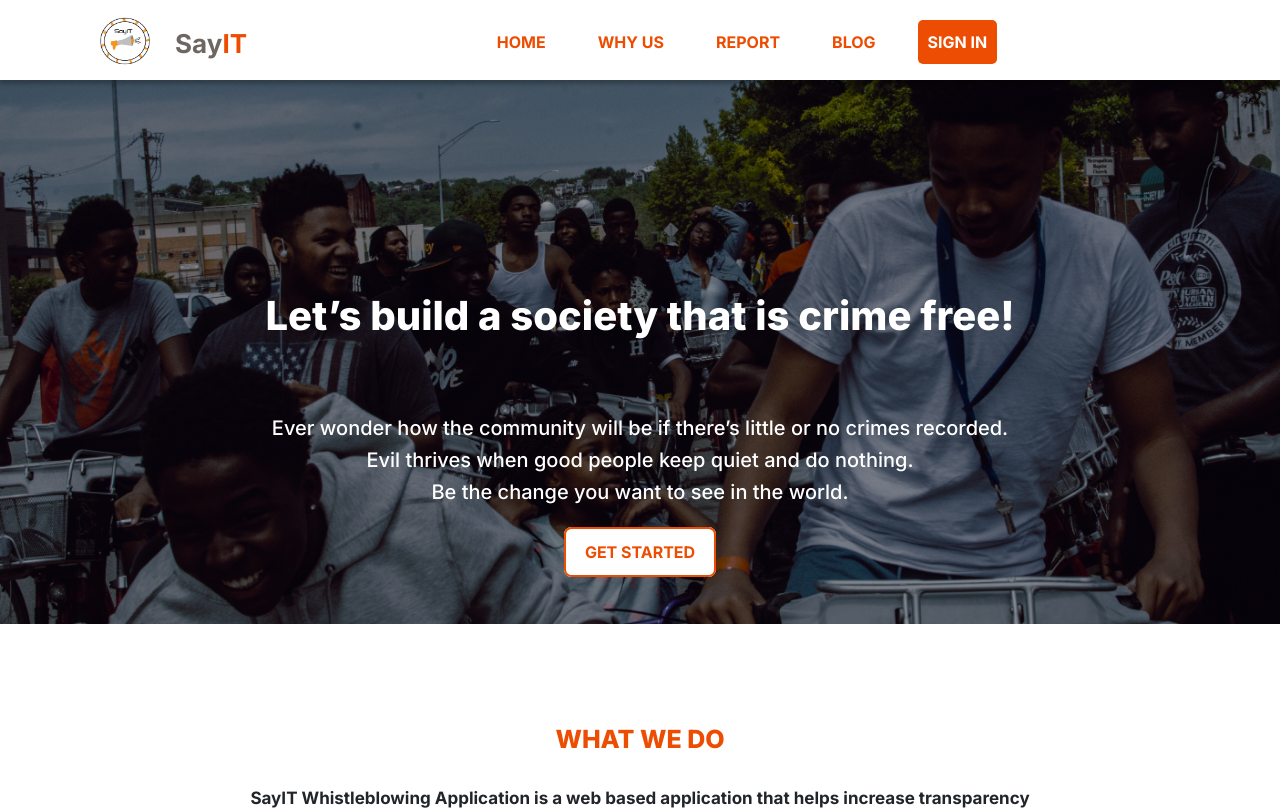
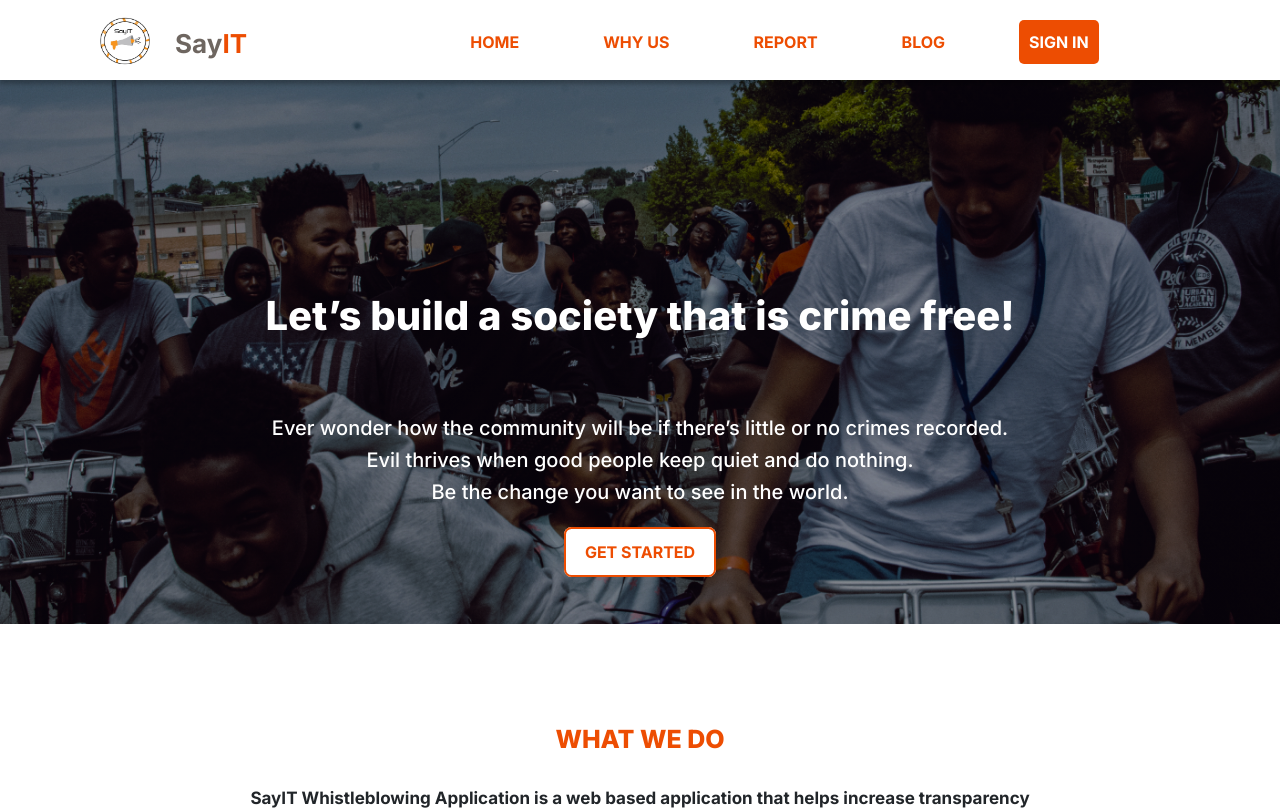
Before and after one commit to godswilludoh/SayIT-React, a React (Create React App) app: page / in a window 1280 px wide. Shown: the top 810 px of the page. Built offline with nearby package versions, Linux system fonts and the light colour scheme.

Commit message:
worked on styling the navbar

```diff
--- a/src/components/nav/Navbar.css
+++ b/src/components/nav/Navbar.css
@@ -35,9 +35,8 @@
 	cursor: pointer;
 	justify-content: space-around;
 	align-items: center;
-	margin-right: 75px;
 	margin-bottom: 5px;
-	gap: 2rem;
+	gap: 4rem;
 	font-weight: 700;
 	color: #ed4d02;
 }
@@ -104,7 +103,7 @@
 	}
 
 	.navbar.expanded .links li {
-		margin: 5px 0;
+		margin: 2px 0;
 		font-size: 24px;
 	}
 
--- a/src/pages/users/UserDashboard.css
+++ b/src/pages/users/UserDashboard.css
@@ -161,7 +161,7 @@
 }
 
 .user-pagination {
-	display: flex;
+	display: none;
 	width: 50%;
 	justify-content: center;
 	align-items: center;
@@ -230,6 +230,10 @@
 		display: flex;
 		width: 100%;
 	}
+
+	#user-search-input {
+		width: 100%;
+	}
 }
 
 /* Small screen sizes */
@@ -291,4 +295,8 @@
 	.user-pagination {
 		display: none;
 	}
+
+	#user-search-input {
+		width: 100%;
+	}
 }
--- a/src/pages/users/UserDashboard.js
+++ b/src/pages/users/UserDashboard.js
@@ -9,6 +9,7 @@ import axios from 'axios';
 
 const UserDashboard = () => {
 	const { user, auth } = useAuth();
+	console.log(user);
 	const config = {
 		headers: {
 			Authorization: `Bearer ${auth?.accessToken}`,
@@ -18,6 +19,9 @@ const UserDashboard = () => {
 
 	const [report, setReport] = useState([]);
 	useEffect(() => {
+		// if (localStorage.getItem('accessToken')) {
+
+		// }
 		const getReport = async () => {
 			try {
 				let response = await axios.get(
--- a/src/pages/users/userdashboardPages/makereport/UserFormik.js
+++ b/src/pages/users/userdashboardPages/makereport/UserFormik.js
@@ -14,6 +14,7 @@ const UserFormik = () => {
 	const navigate = useNavigate();
 
 	const { auth } = useAuth();
+	console.log(auth.accessToken);
 	const config = {
 		headers: {
 			Authorization: `Bearer ${auth.accessToken}`,
```
